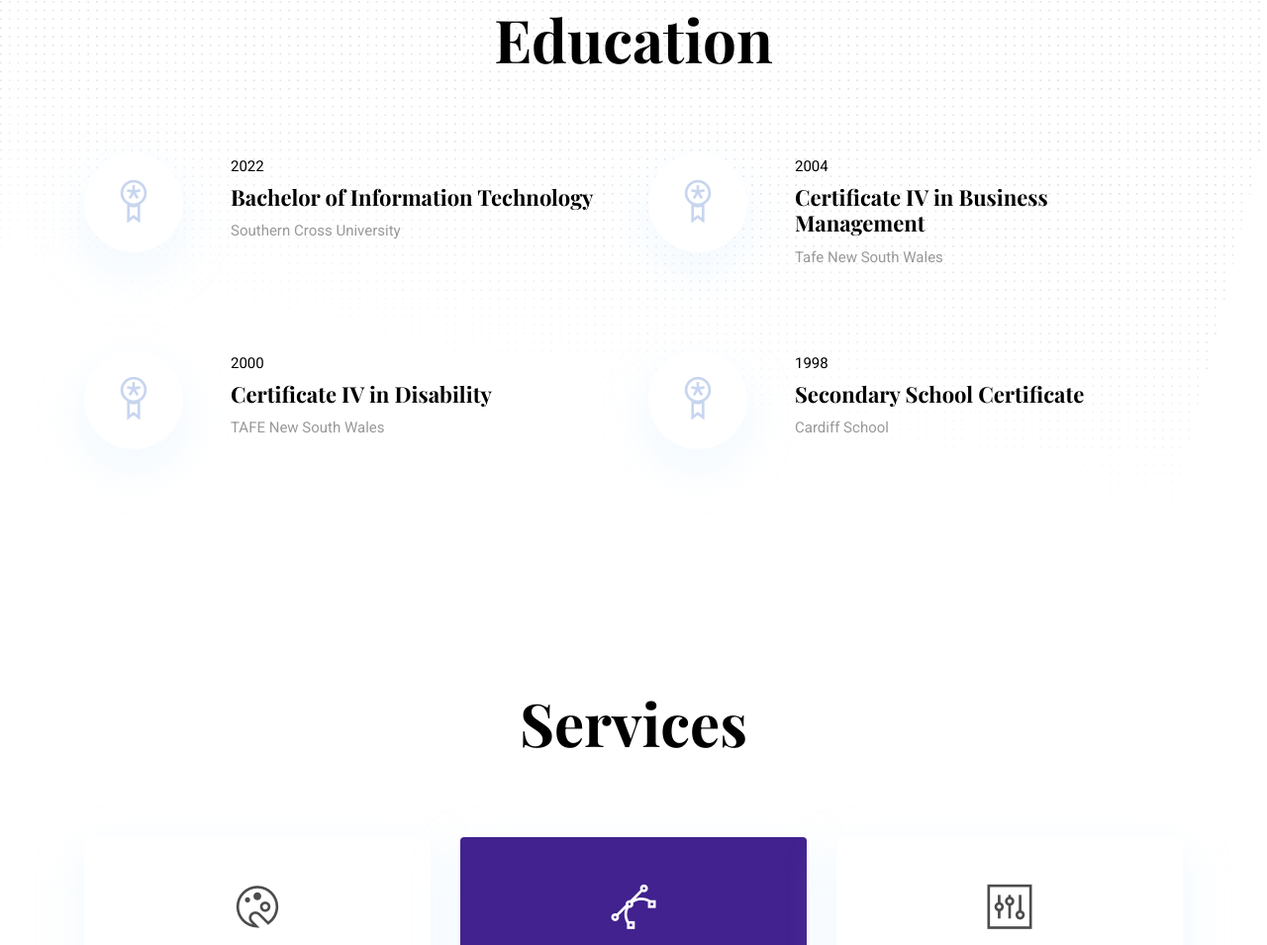
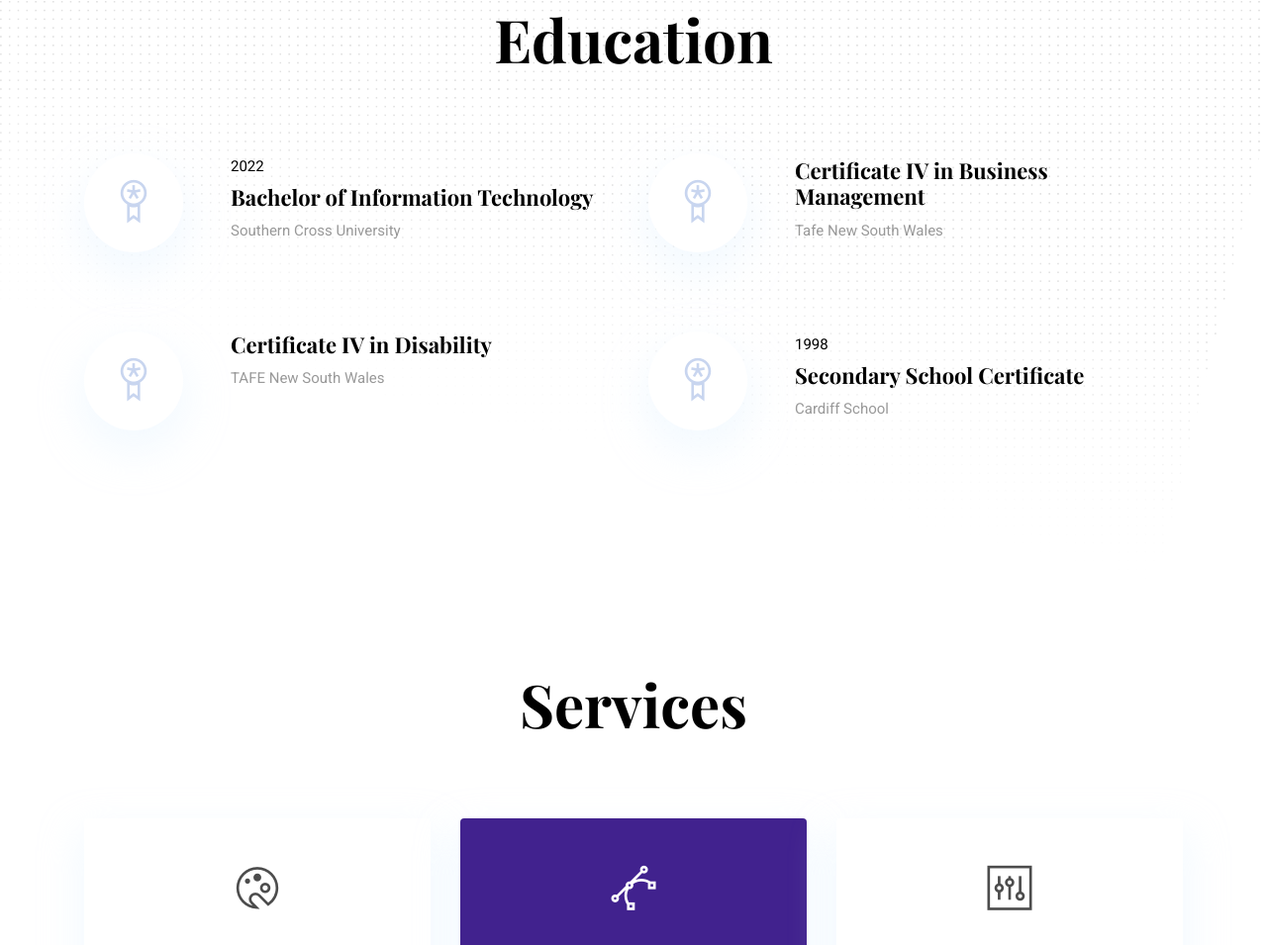
Before and after one commit to carlos-bernard/carlos-bernard.github.io, a plain HTML site: page index.html in a window 1280 px wide. Shown: the part 3091-4046 px from the top of the page at 99% size. Drawn offline with nearby package versions, Linux system fonts and the light colour scheme.

Commit message:
Update index.html

```diff
--- a/index.html
+++ b/index.html
@@ -284,7 +284,7 @@
             <i class="ti-medall icon icon-light icon-bg bg-white shadow rounded-circle d-block"></i>
           </div>
           <div>
-            <p class="text-dark mb-1">2004</p>
+            <p class="text-dark mb-1"></p>
             <h4>Certificate IV in Business Management</h4>
             <p class="mb-0 text-light">Tafe New South Wales</p>
           </div>
@@ -296,7 +296,6 @@
             <i class="ti-medall icon icon-light icon-bg bg-white shadow rounded-circle d-block"></i>
           </div>
           <div>
-            <p class="text-dark mb-1">2000</p>
             <h4>Certificate IV in Disability</h4>
             <p class="mb-0 text-light">TAFE New South Wales</p>
           </div>
```
